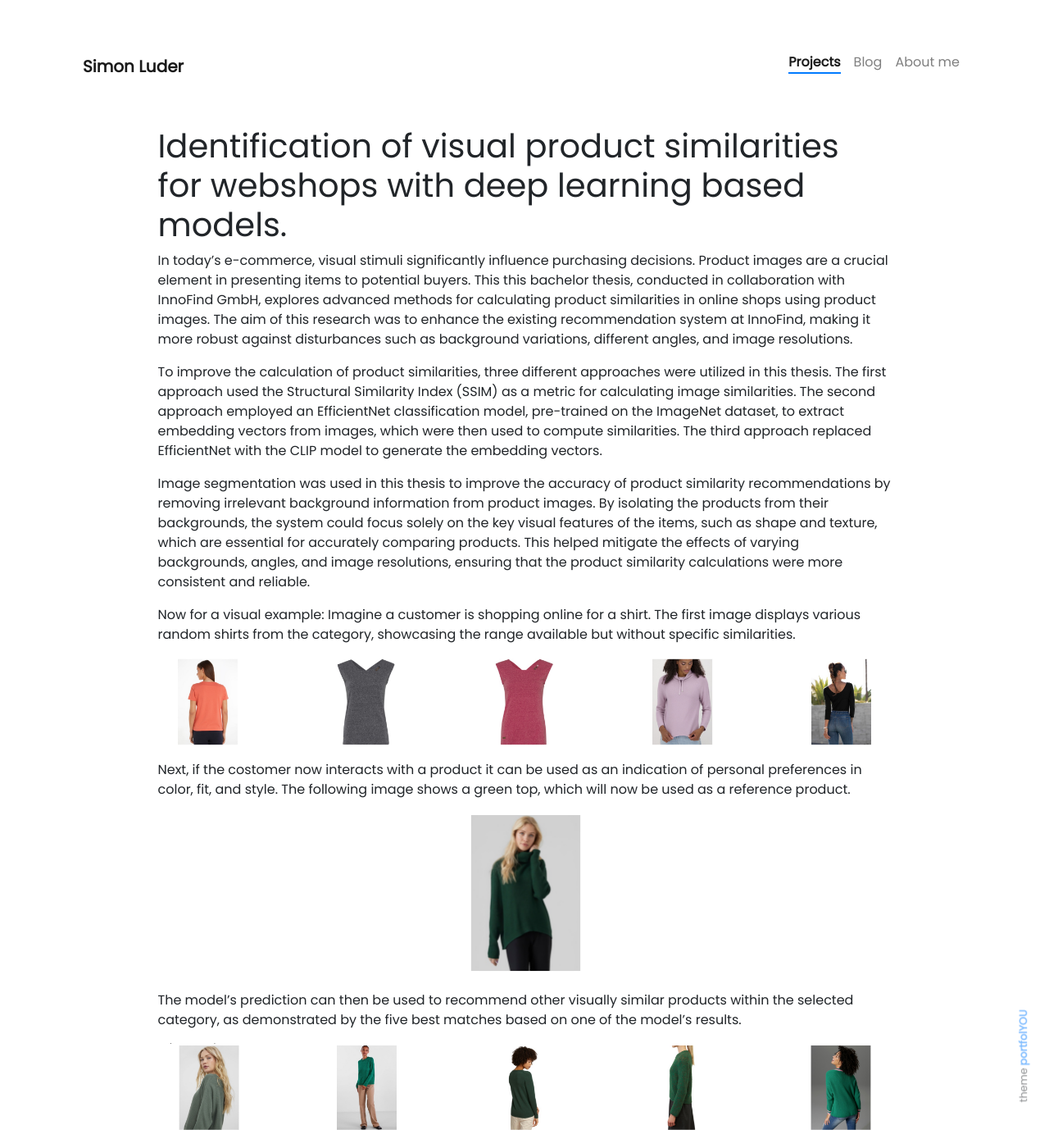
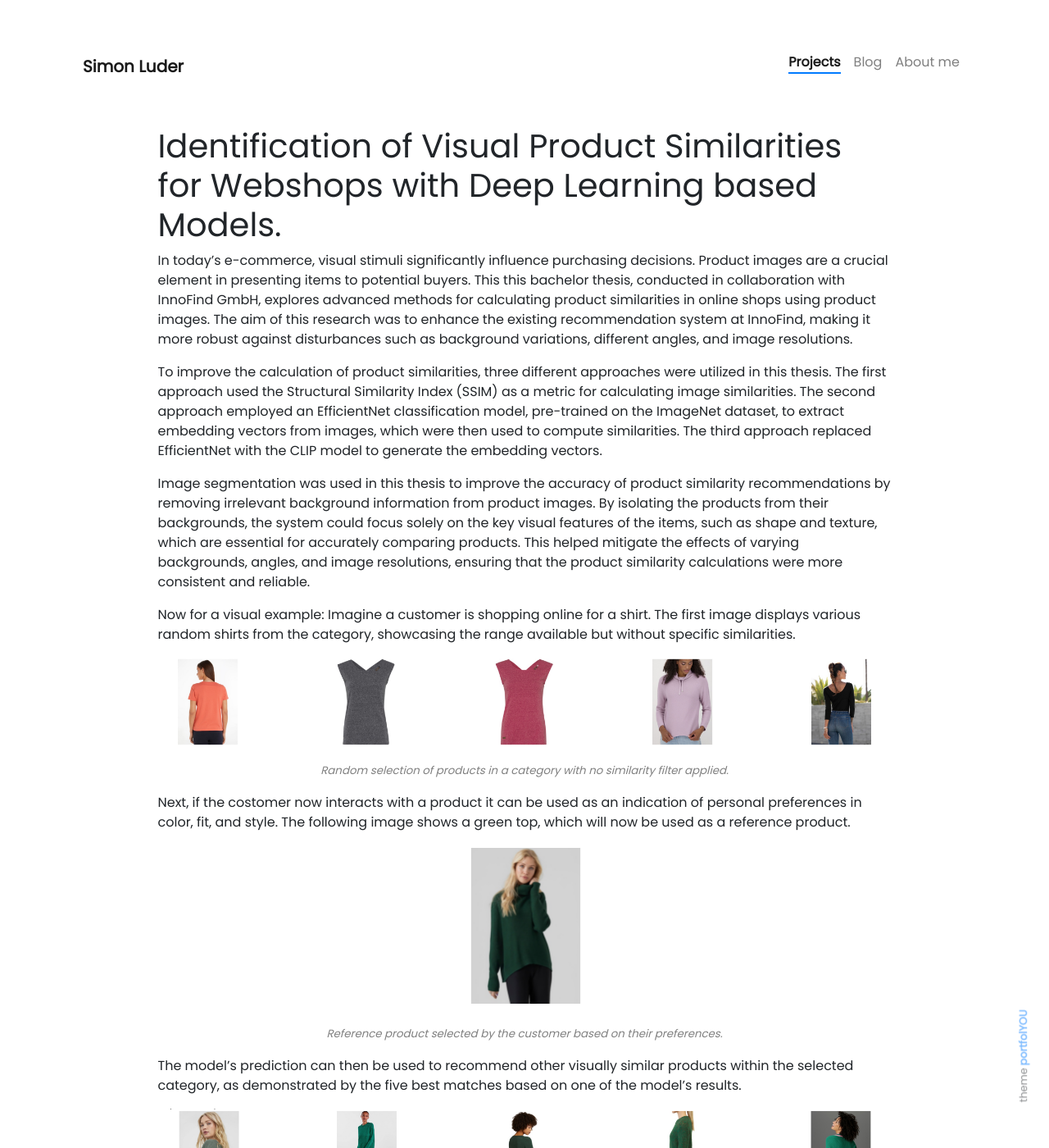
Before and after one commit to SimonLuder/simonluder.github.io, a Jekyll site: the page built from _projects/(1) Bachelor Thesis.md, in a window 1280 px wide and 1400 px high. Shown: the whole window at 82% size. Built offline with Jekyll 4.4.1, drawn with Linux system fonts in a browser that asks for light colours; nearby versions of some CDN libraries; some of the changed text lies outside the part shown.

Commit message:
Update (1) Bachelor Thesis.md

```diff
--- a/_projects/(1) Bachelor Thesis.md
+++ b/_projects/(1) Bachelor Thesis.md
@@ -5,7 +5,7 @@ image: ../pictures/bachelor_thiesis_header.png
 description: This project focused on identifying visual product similarities for webshops with deep learning based models.
 ---
 
-# Identification of visual product similarities for webshops with deep learning based models.
+# Identification of Visual Product Similarities for Webshops with Deep Learning based Models.
 
 In today's e-commerce, visual stimuli significantly influence purchasing decisions. Product images are a crucial element in presenting items to potential buyers. This this bachelor thesis, conducted in collaboration with InnoFind GmbH, explores advanced methods for calculating product similarities in online shops using product images. The aim of this research was to enhance the existing recommendation system at InnoFind, making it more robust against disturbances such as background variations, different angles, and image resolutions.
 
@@ -18,11 +18,17 @@ Now for a visual example: Imagine a customer is shopping online for a shirt. The
 <p align="center">
   <img src="../pictures/shirt_random.png" alt="random images"/>
 </p>
+<p align="center">
+  <i style="color:gray; font-size: smaller;">Random selection of products in a category with no similarity filter applied.</i>
+</p>
 
 Next, if the costomer now interacts with a product it can be used as an indication of personal preferences in color, fit, and style. The following image shows a green top, which will now be used as a reference product.
 
 <p align="center">
   <img src="../pictures/shirt_reference.png" alt="reference image" width="20%"/>
+</p>
+<p align="center">
+  <i style="color:gray; font-size: smaller;">Reference product selected by the customer based on their preferences.</i>
 </p>
 
 The model's prediction can then be used to recommend other visually similar products within the selected category, as demonstrated by the five best matches based on one of the model's results.
@@ -30,5 +36,8 @@ The model's prediction can then be used to recommend other visually similar prod
 <p align="center">
   <img src="../pictures/shirt_clip_seg.png" alt="similar images"/>
 </p>
+<p align="center">
+  <i style="color:gray; font-size: smaller;">Visually similar products recommended by the model using the reference product.</i>
+</p>
 
 The performance of the applied models was evaluated through a qualitative survey, comparing their results on both segmented and non-segmented images. The deep learning-based models outperformed the SSIM approach in terms of generating more accurate and relevant product recommendations in therms of the percieved visual similarity. The CLIP-based approach in particular performed well with different backgrounds and perspectives. At the end of the project, the knowledge and results gained were successfully used to extend the existing recommender system at InnoFind.
```
